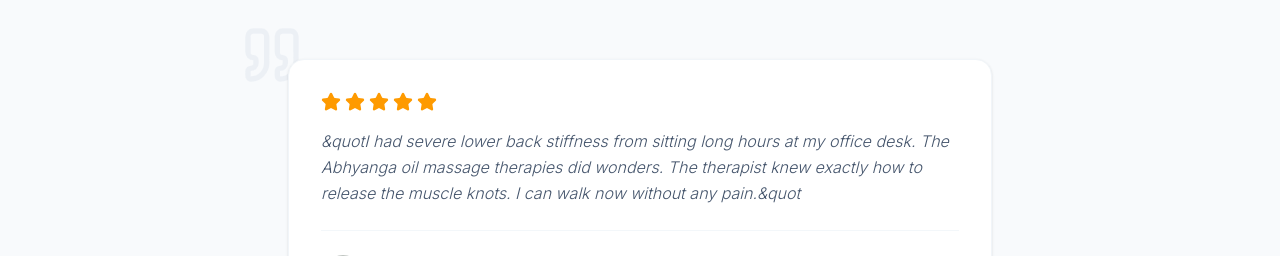
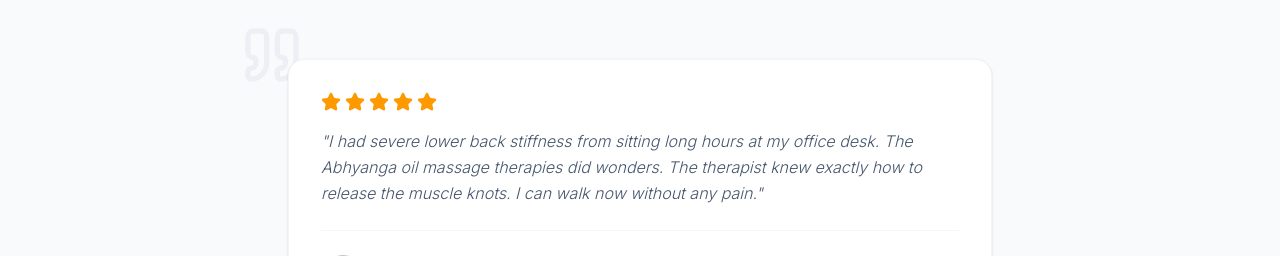
Before and after one commit to ahswebdev2927/raja-ayurvedic-and-unani, a Next.js app: page / in a window 1280 px wide. Shown: the part 3680-3936 px from the top of the page. Built offline with nearby package versions, Linux system fonts and the light colour scheme.

Commit message:
perf: remove video lazy loading by preloading automatically

```diff
--- a/components/GalleryClient.tsx
+++ b/components/GalleryClient.tsx
@@ -175,7 +175,7 @@ function GridVideoCard({ item, onSelect }: GridVideoCardProps) {
       <video
         ref={videoRef}
         src={item.videoUrl}
-        preload="none"
+        preload="auto"
         muted
         loop
         playsInline
--- a/components/ReviewCard.tsx
+++ b/components/ReviewCard.tsx
@@ -16,8 +16,8 @@ export default function ReviewCard({ testimonial }: ReviewCardProps) {
             <Star
               key={idx}
               className={`w-5 h-5 ${idx < testimonial.rating
-                  ? "fill-amber-500 text-amber-500"
-                  : "text-slate-200"
+                ? "fill-amber-500 text-amber-500"
+                : "text-slate-200"
                 }`}
             />
           ))}
@@ -25,7 +25,7 @@ export default function ReviewCard({ testimonial }: ReviewCardProps) {
 
         {/* Testimonial Quote */}
         <blockquote className="text-slate-600 font-light text-base leading-relaxed italic">
-          &quot{testimonial.review}&quot
+          "{testimonial.review}"
         </blockquote>
       </div>
 
```
Also changed, not shown: 1 other file (tests, documents, lock files or other folders).
